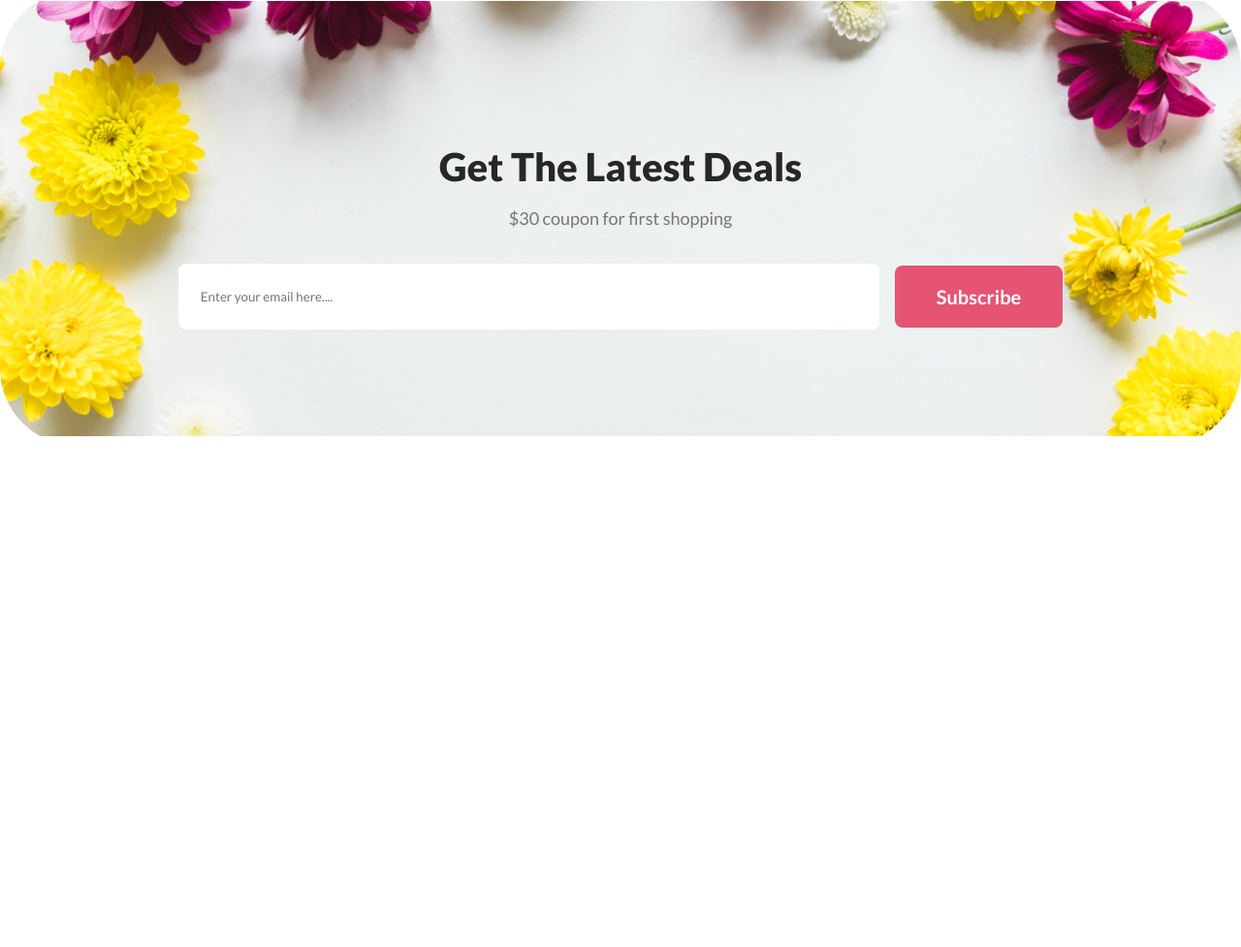
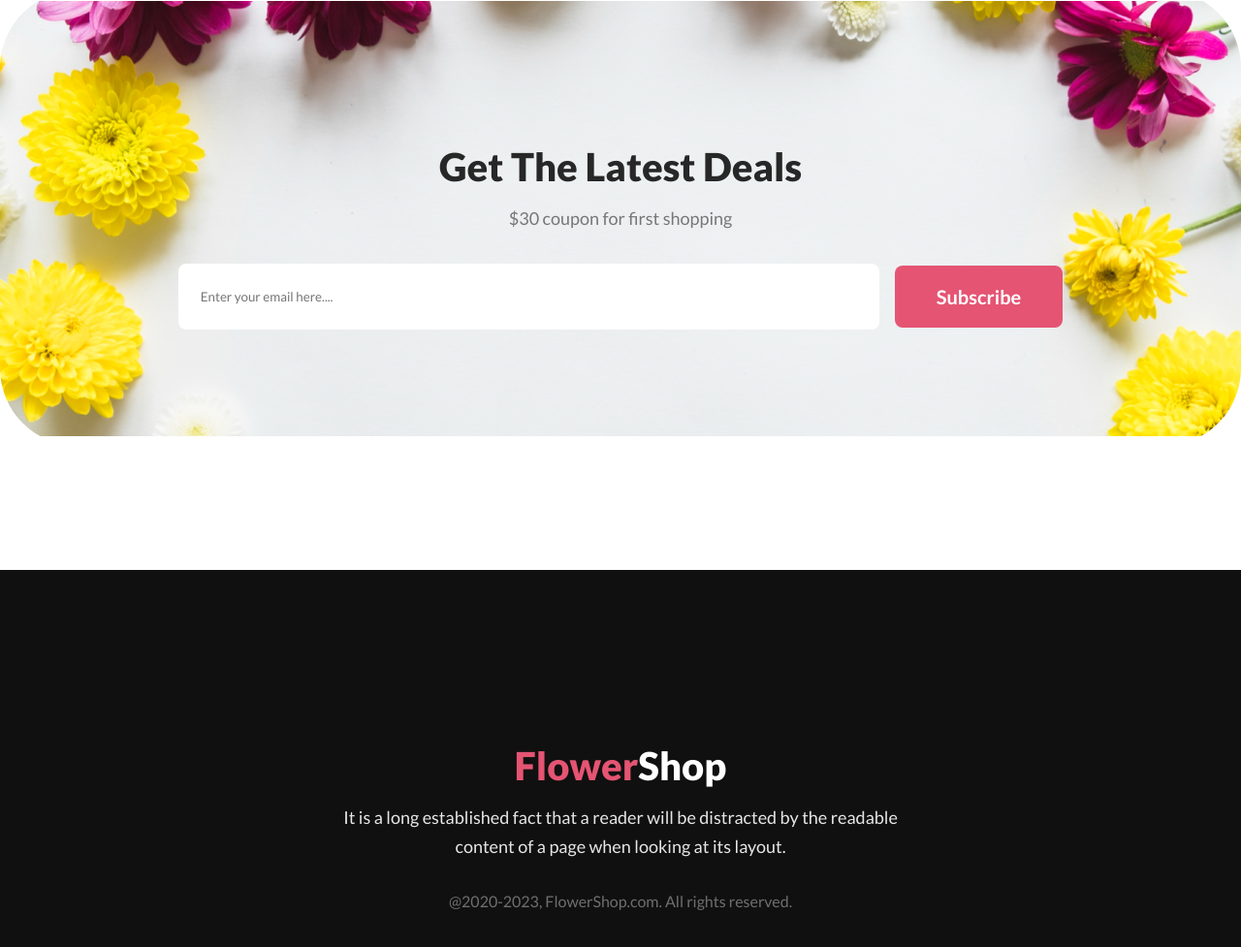
Before and after one commit to arefin22/my-flower-shop, a plain HTML site: page index.html in a window 1280 px wide. Shown: the part 3495-4472 px from the top of the page at 97% size. Before the commit the page ends 3955 px from the top, so only its background shows below. Drawn offline with Linux system fonts and the light colour scheme.

Commit message:
Website is finished except extra bonus area

```diff
--- a/index.html
+++ b/index.html
@@ -99,7 +99,11 @@
             </div>
         </section>
     </main>
-    <footer></footer>
+    <footer>
+        <h3 class="title  red-color">Flower<span>Shop</span></h3>
+        <p class="description description-text">It is a long established fact that a reader will be distracted by the readable <br> content of a page when looking at its layout.</p>
+        <p class="copyright">@2020-2023, FlowerShop.com. All rights reserved. </p>
+    </footer>
 </body>
 
 </html>
--- a/styles/style.css
+++ b/styles/style.css
@@ -138,13 +138,14 @@ header {
 }
 
 /* latest deal section */
-.latest-deal{
+.latest-deal {
     border-radius: 80px;
     background-image: url("/images/Rectangle\ 9.png");
     background-repeat: no-repeat;
     background-position: center;
     padding: 80px 0 120px 0;
 }
+
 .deal-text {
     text-align: center;
 }
@@ -166,3 +167,25 @@ header {
 }
 
 /* footer section */
+footer {
+    margin-top: 128px;
+    text-align: center;
+    background: #111010;
+    padding: 100px 0;
+}
+.red-color {
+    color: #E55473;
+}
+.red-color span{
+    color: #FFFFFF;
+}
+.description-text{
+    color: #FFFFFFE5;
+}
+.copyright {
+    color: rgba(255, 255, 255, 0.40);
+    text-align: center;
+    font-family: Lato;
+    font-size: 16px;
+    font-weight: 400;
+}
```
